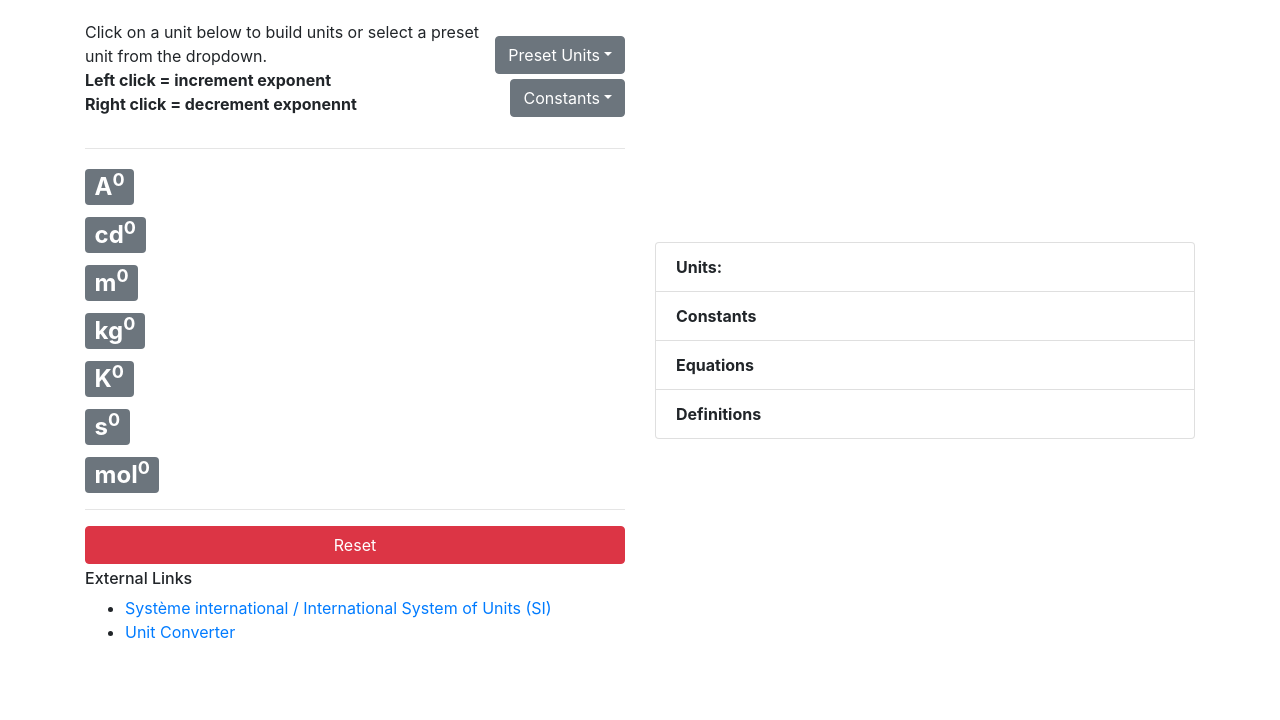
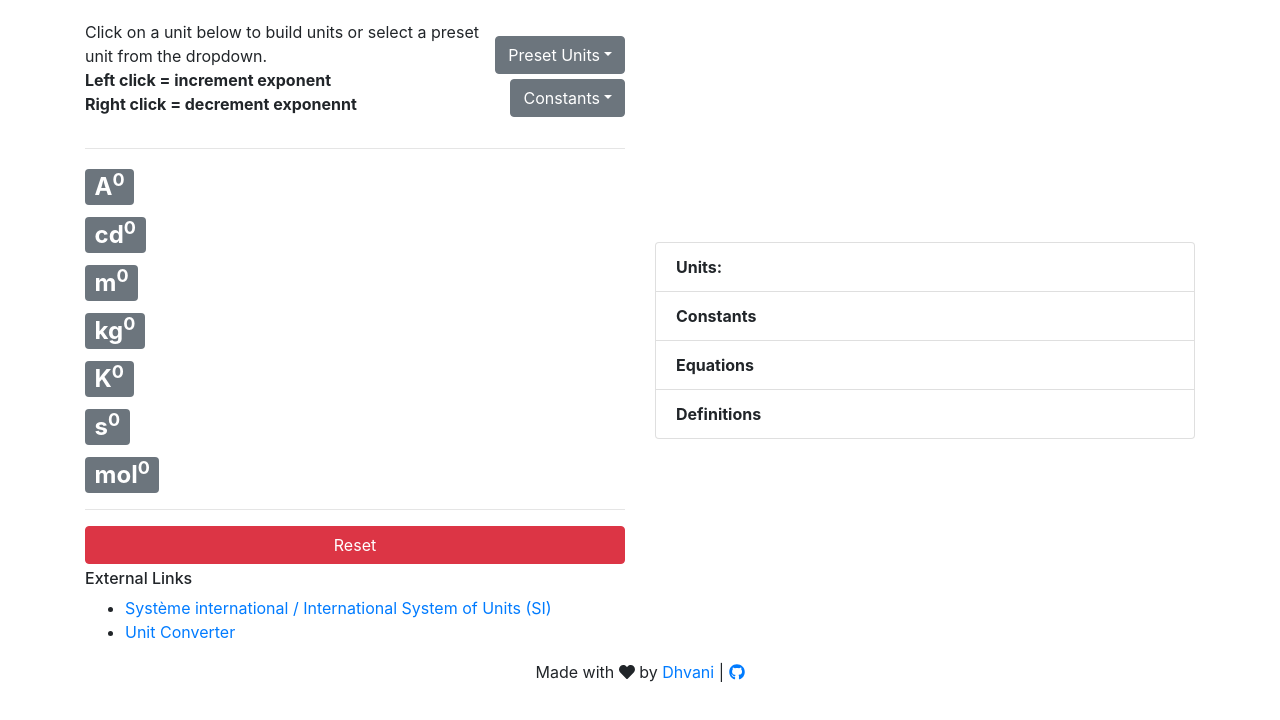
Before and after one commit to Dhvani35729/Handbook-of-Modern-Sensors, a React (Create React App) app in the folder Chapter_1/building/units-sandbox/: page / in a window 1280 px wide. Shown: the top 720 px of the page. Built offline with nearby package versions, Linux system fonts and the light colour scheme.

Commit message:
add icons

```diff
--- a/Chapter_1/building/units-sandbox/package.json
+++ b/Chapter_1/building/units-sandbox/package.json
@@ -3,6 +3,10 @@
   "version": "0.1.0",
   "private": true,
   "dependencies": {
+    "@fortawesome/fontawesome-svg-core": "^1.2.28",
+    "@fortawesome/free-brands-svg-icons": "^5.13.0",
+    "@fortawesome/free-solid-svg-icons": "^5.13.0",
+    "@fortawesome/react-fontawesome": "^0.1.9",
     "@testing-library/jest-dom": "^4.2.4",
     "@testing-library/react": "^9.3.2",
     "@testing-library/user-event": "^7.1.2",
--- a/Chapter_1/building/units-sandbox/src/App.css
+++ b/Chapter_1/building/units-sandbox/src/App.css
@@ -57,3 +57,8 @@
   flex-direction: column;
   align-items: flex-end;
 }
+
+.loveFooter {
+  margin: auto;
+  margin-bottom: 15px;
+}
--- a/Chapter_1/building/units-sandbox/src/App.js
+++ b/Chapter_1/building/units-sandbox/src/App.js
@@ -13,6 +13,9 @@ import {
   Button,
 } from 'reactstrap';
 import {baseUnits, derivedUnits, constants, emptyUnits} from './data';
+import {FontAwesomeIcon} from '@fortawesome/react-fontawesome';
+import {faHeart} from '@fortawesome/free-solid-svg-icons';
+import { faGithub } from '@fortawesome/free-brands-svg-icons'
 import {strEqual, objEqual} from './utilities';
 import './App.css';
 
@@ -297,6 +300,33 @@ function App () {
           </ListGroup>
         </Col>
       </Row>
+      <Row>
+        <p className="loveFooter">
+          Made with
+          {' '}
+          <FontAwesomeIcon icon={faHeart} />
+          {' '}
+          by
+          {' '}
+          <a
+            rel="noopener noreferrer"
+            target="_blank"
+            href="https://pateldhvani.com/"
+          >
+            Dhvani
+          </a>
+          {' '}
+          |
+          {' '}
+          <a
+           rel="noopener noreferrer"
+           target="_blank"
+           href="https://github.com/Dhvani35729/Handbook-of-Modern-Sensors/tree/master/Chapter_1/building/units-sandbox"
+          >
+            <FontAwesomeIcon icon={faGithub} />
+          </a>
+        </p>
+      </Row>
     </Container>
   );
 }
```
Also changed, not shown: 1 other file (tests, documents, lock files or other folders).
